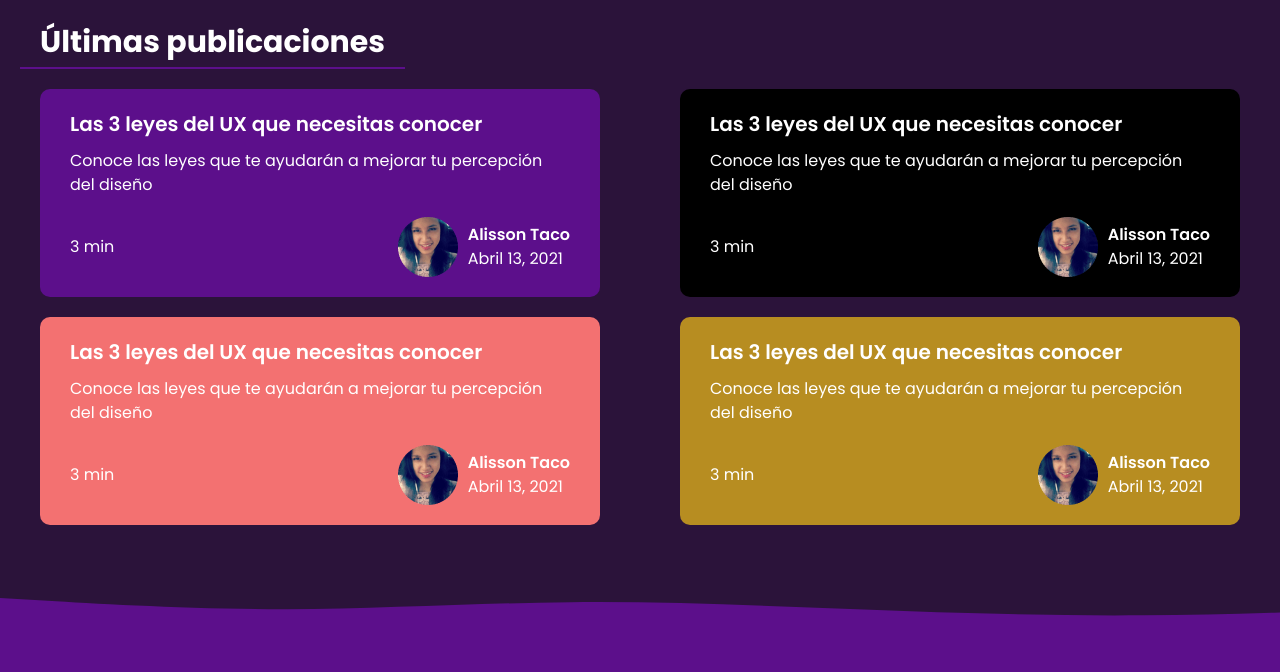
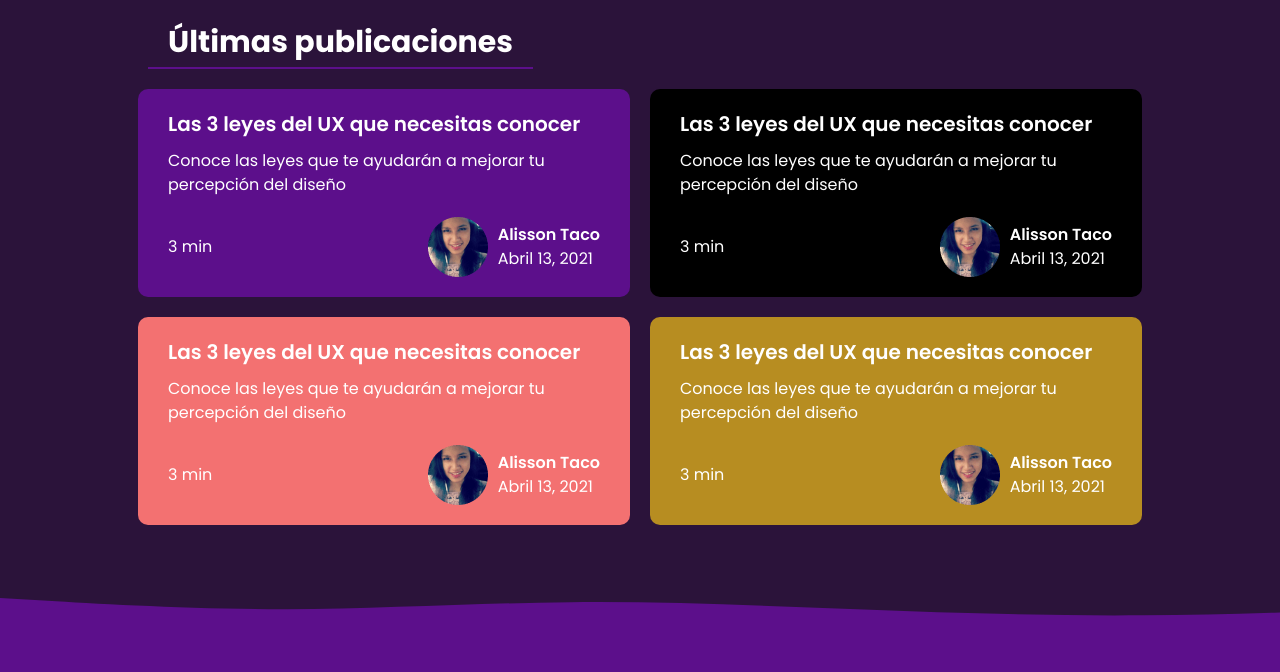
Before and after one commit to Club-de-Software-EPN/website, a website built with Vite: page index.html in a window 1280 px wide. Shown: the part 1028-1700 px from the top of the page. Built offline with nearby package versions, Linux system fonts and the light colour scheme.

```diff
--- a/src/styles/style.css
+++ b/src/styles/style.css
@@ -261,9 +261,11 @@
   padding: 2rem 0;
   place-items: center;
 }
+
 .hero .blogs {
   padding: 1rem;
 }
+
 .hero .blogs .card {
   padding: 1rem;
   background-color: var(--primary-color);
@@ -377,7 +379,7 @@
     height: 20rem;
     margin-bottom: 5rem;
   }
-  .hero .hero__container {
+  .hero .hero__container, .hero .blogs {
     width: 80%;
     margin: 0 auto;
   }
```
